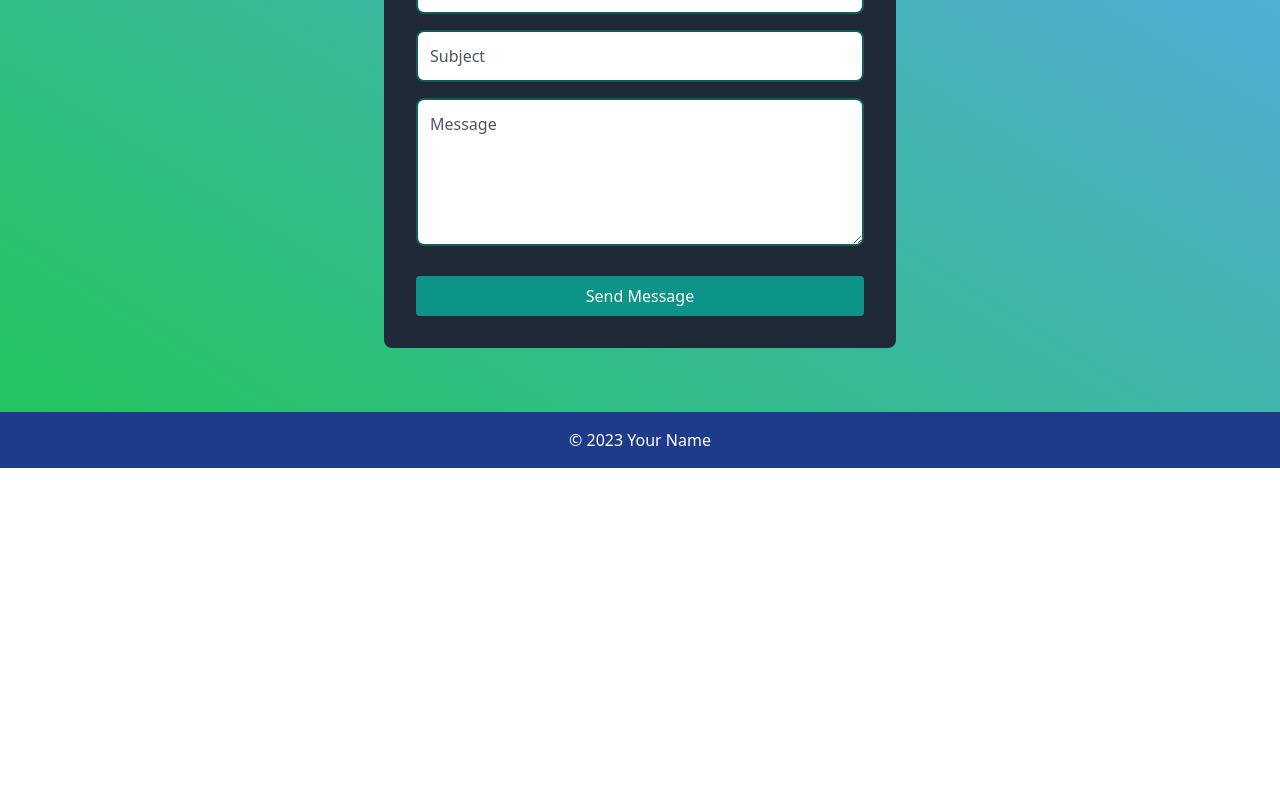
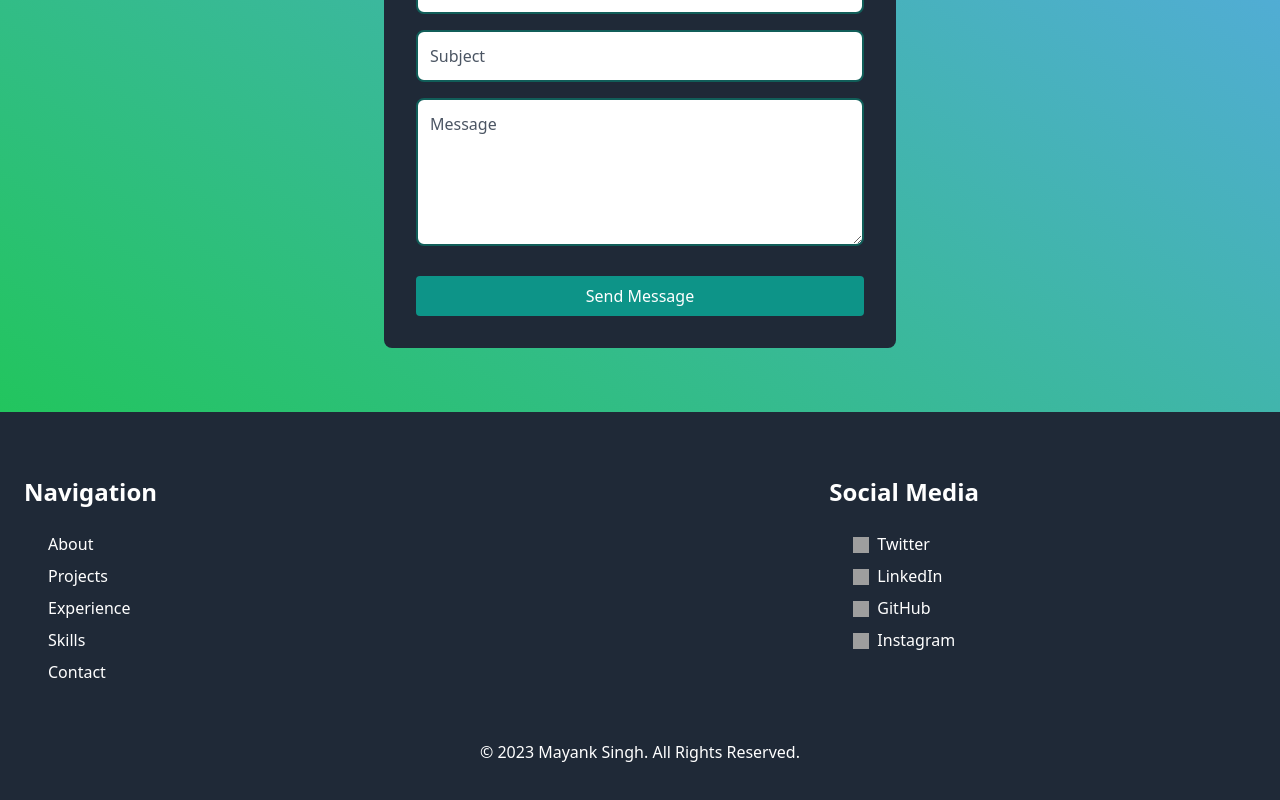
Before and after one commit to ms1835/PortFolio, a React (Create React App) app: page / in a window 1280 px wide. Shown: the part 3807-4607 px from the top of the page. Before the commit the page ends 4275 px from the top, so only its background shows below. Built offline with nearby package versions, Linux system fonts and the light colour scheme; grey boxes are pictures that could not be loaded.

Commit message:
Updated footer

```diff
--- a/src/components/Footer.js
+++ b/src/components/Footer.js
@@ -2,13 +2,46 @@ import React from 'react';
 
 const Footer = () => {
   return (
-    <footer className="bg-blue-900 text-white text-center py-4">
-      <div className="container mx-auto text-center">
-        {/* Add your footer content here */}
-        <p>&copy; 2023 Your Name</p>
+    <footer className="bg-gray-800 text-white py-10">
+      <div className="container mx-auto flex flex-wrap justify-between">
+        <div className="w-full md:w-1/3 m-6 mb-6 md:mb-0">
+          <h3 className="text-2xl font-bold mb-4">Navigation</h3>
+          <ul className="space-y-2 m-6">
+            <li><a href="#about" className="hover:text-gray-400">About</a></li>
+            <li><a href="#projects" className="hover:text-gray-400">Projects</a></li>
+            <li><a href="#experience" className="hover:text-gray-400">Experience</a></li>
+            <li><a href="#skills" className="hover:text-gray-400">Skills</a></li>
+            <li><a href="#contact" className="hover:text-gray-400">Contact</a></li>
+          </ul>
+        </div>
+        <div className="w-full md:w-1/3 m-6 mb-6 md:mb-0">
+          <h3 className="text-2xl font-bold mb-4">Social Media</h3>
+          <ul className="space-y-2 m-6">
+            <li>
+              <img className='inline h-4 w-4 mr-2' src="https://upload.wikimedia.org/wikipedia/commons/thumb/c/ce/X_logo_2023.svg/120px-X_logo_2023.svg.png" ></img>
+              <a href="https://twitter.com/" target="_blank" rel="noopener noreferrer" className="hover:text-gray-400">Twitter</a>
+            </li>
+            <li>
+              <img className='inline h-4 w-4 mr-2' src="https://raw.githubusercontent.com/rahuldkjain/github-profile-readme-generator/master/src/images/icons/Social/linked-in-alt.svg"></img>
+              <a href="https://www.linkedin.com/in/mayank-singh-3a6379128/" target="_blank" rel="noopener noreferrer" className="hover:text-gray-400">LinkedIn</a>
+            </li>
+            <li>
+              <img className='inline h-4 w-4 mr-2' src="https://github.githubassets.com/images/modules/logos_page/GitHub-Mark.png"></img>
+              <a href="https://github.com/ms1835" target="_blank" rel="noopener noreferrer" className="hover:text-gray-400">GitHub</a>
+            </li>
+            <li>
+              <img className='inline h-4 w-4 mr-2' src="https://upload.wikimedia.org/wikipedia/commons/thumb/9/95/Instagram_logo_2022.svg/150px-Instagram_logo_2022.svg.png"></img>
+              <a href="https://www.instagram.com/mayank005_" target="_blank" rel="noopener noreferrer" className="hover:text-gray-400">Instagram</a>
+            </li>
+            {/* Add more social media links as needed */}
+          </ul>
+        </div>
+      </div>
+      <div className="text-center mt-8">
+        <p>&copy; 2023 Mayank Singh. All Rights Reserved.</p>
       </div>
     </footer>
   );
-}
+};
 
 export default Footer;
```
